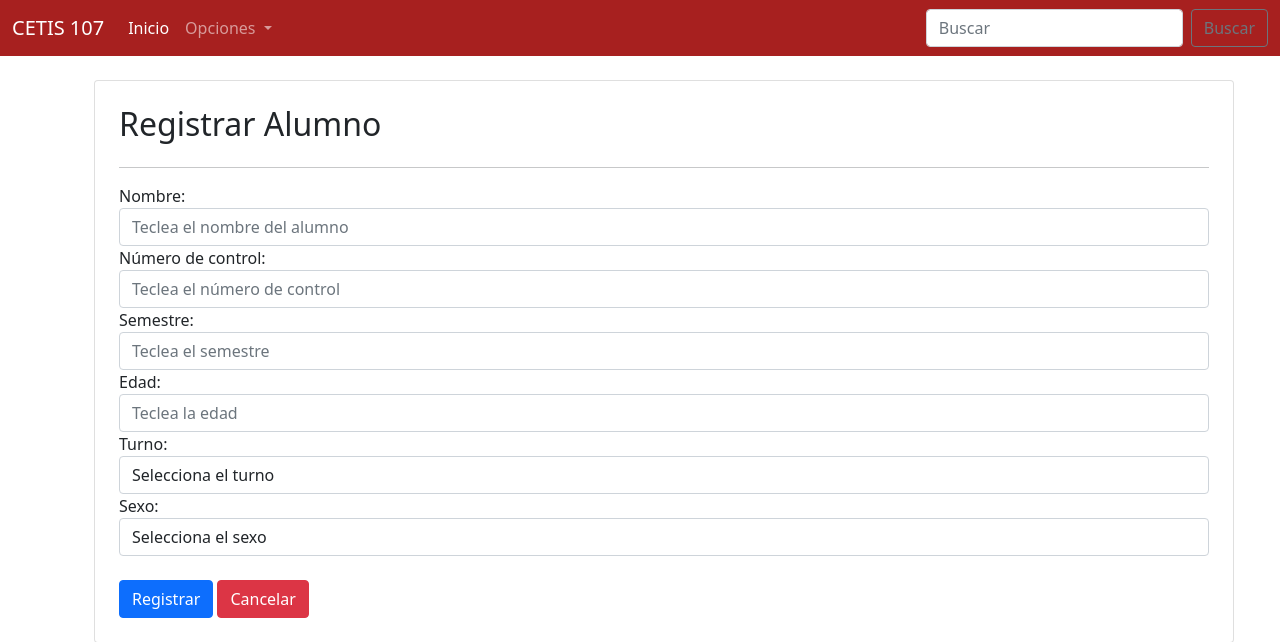
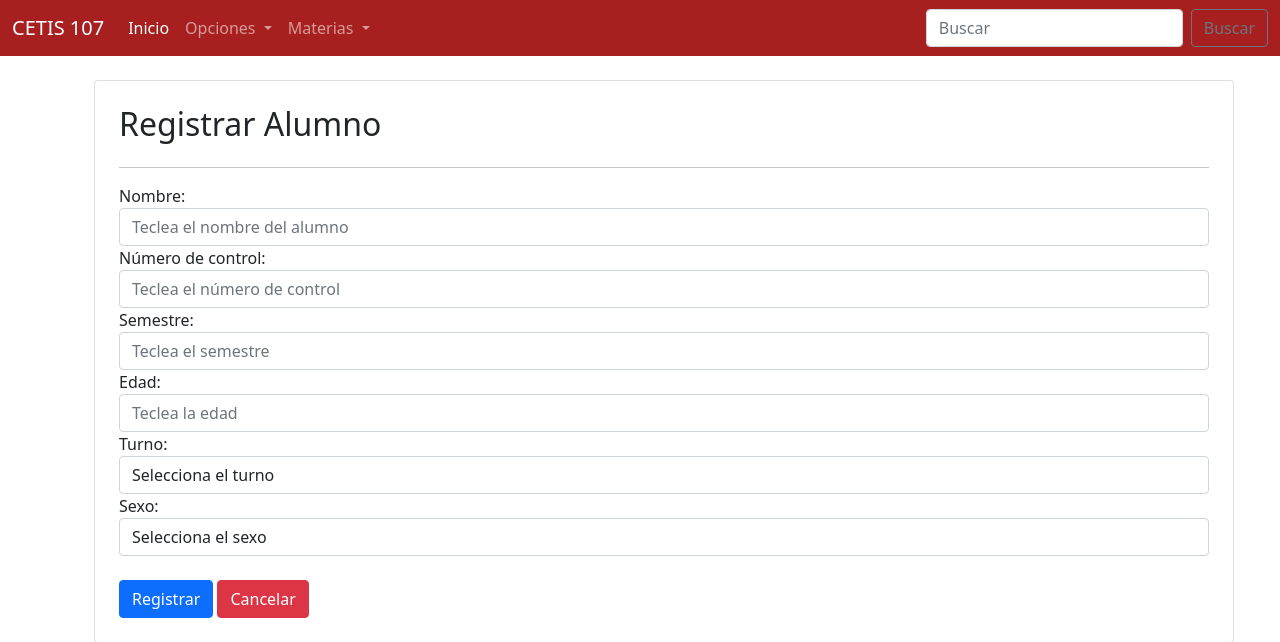
Before and after one commit to keniaag/webybasededatos2023, a PHP site: page /RegistrarAlumno.php in a window 1280 px wide. Shown: the top 642 px of the page. Run offline with PHP 8.4, Linux system fonts and the light colour scheme.

Commit message:
Add files via upload

```diff
--- a/parcial3/menu.php
+++ b/parcial3/menu.php
@@ -18,6 +18,19 @@
             <li><a class="dropdown-item" href="consultarAlumnos.php">Consultar alumnos</a></li>
             <li><hr class="dropdown-divider"></li>
             <li><a class="dropdown-item" href="RegistrarAlumno.php">Registar alumno</a></li>
+            <li><a class="dropdown-item" href="RegistrarMaterias.php">Materias</a></li>
+          </ul>
+        </li>
+
+        <li class="nav-item dropdown">
+          <a class="nav-link dropdown-toggle" href="" id="navbarDropdown" role="button" data-bs-toggle="dropdown" aria-expanded="false">
+            Materias
+          </a>
+          <ul class="dropdown-menu" aria-labelledby="navbarDropdown">
+            <li><a class="droptown-item" href="inicio.php">Inicio</a></li>
+            <li><a class="droptown-item" href="consultarMaterias.php">Consultar Materias</a></li>
+            <li><hr class="droptown-divider"></li>
+            <li><a class="droptown-item" href="RegistrarMaterias.php">Registrar Materias</a></li>
           </ul>
         </li>
       </ul>
```
